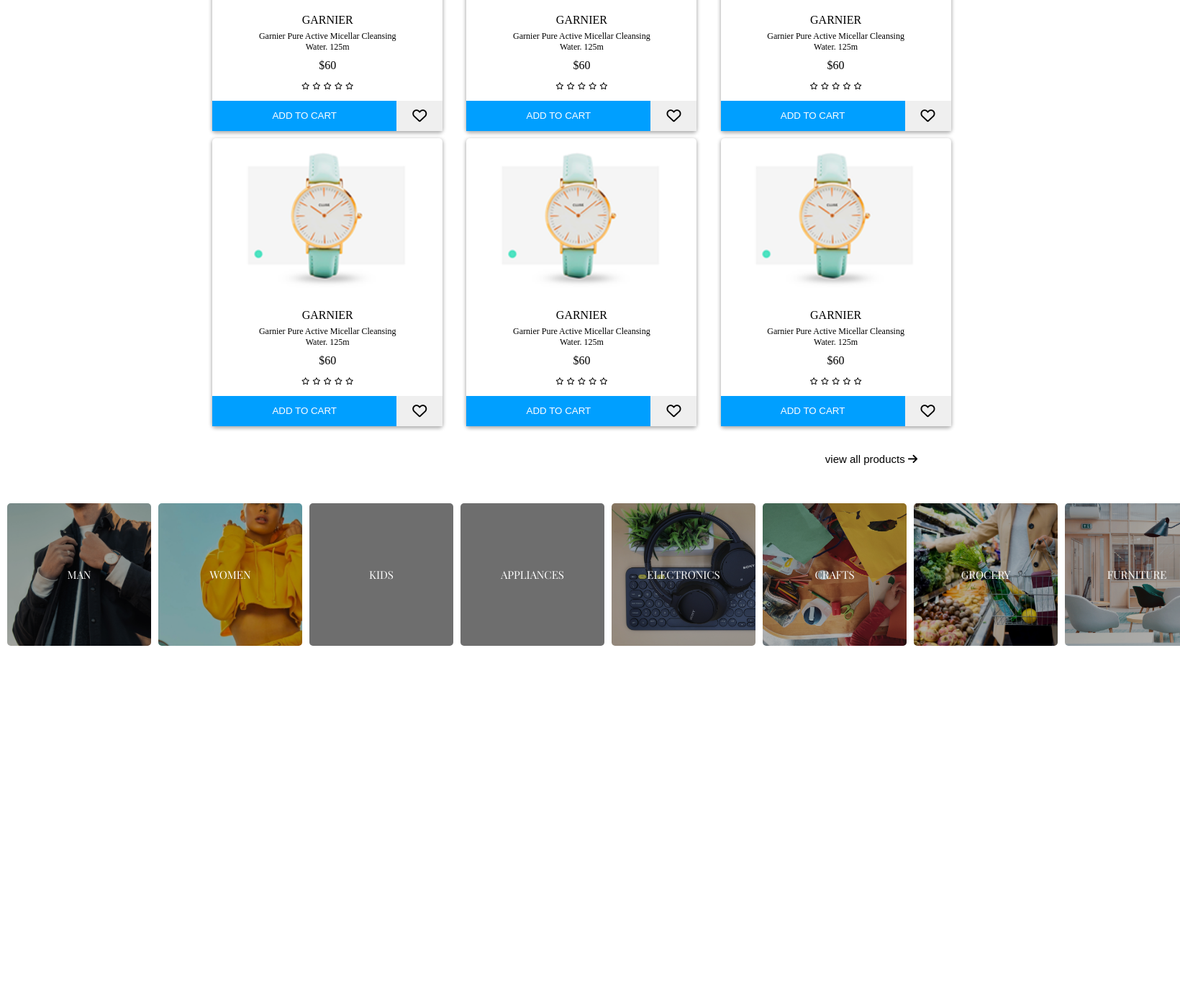
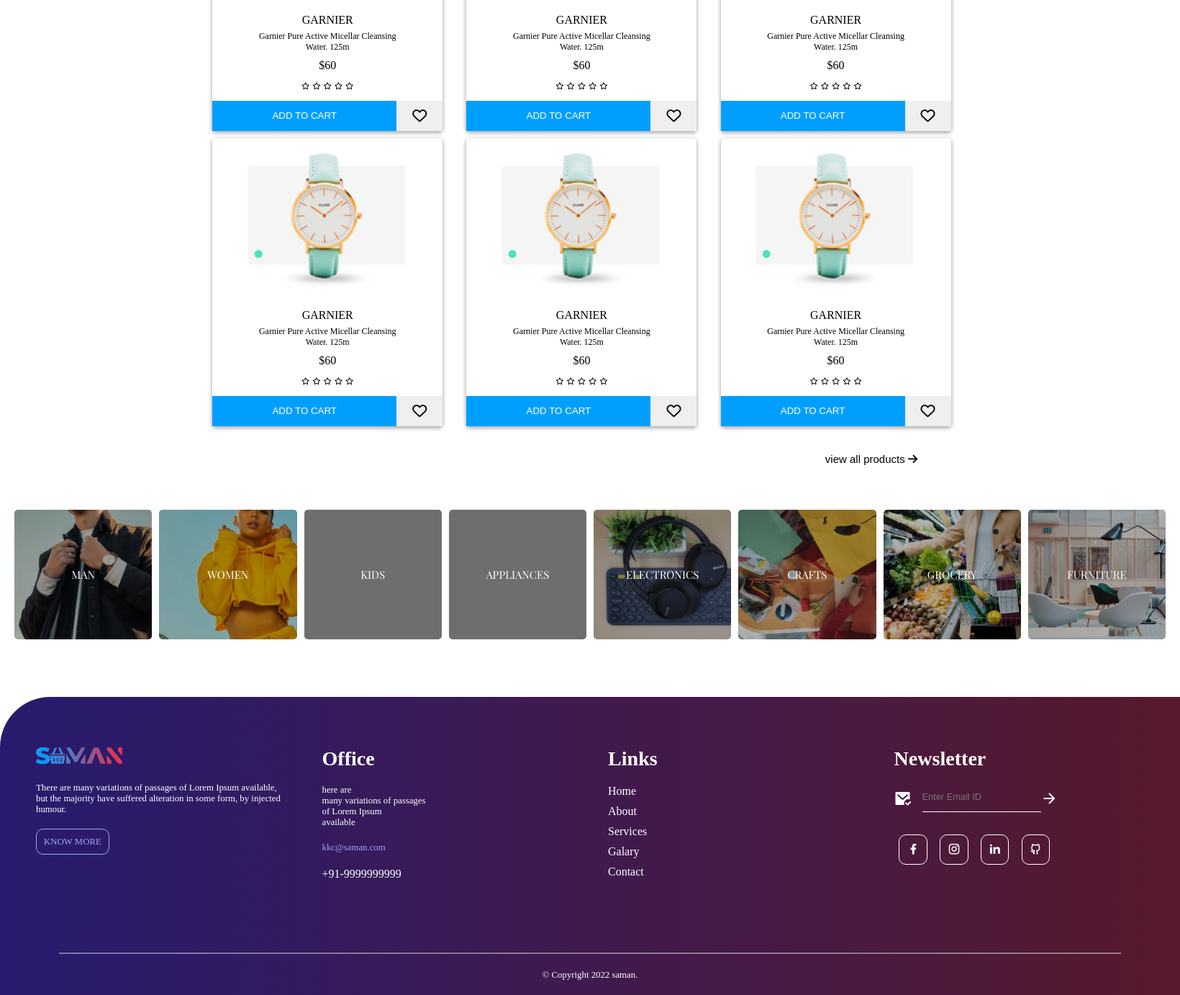
Before and after one commit to kamlesh-67/Saman, a PHP site: page /Home.html in a window 1640 px wide. Shown: the part 1058-2440 px from the top of the page at 72% size. Before the commit the page ends 1955 px from the top, so only its background shows below. Run offline with PHP 8.4, Linux system fonts and the light colour scheme; grey boxes are pictures that could not be loaded.

Commit message:
Added footer

```diff
--- a/Home.html
+++ b/Home.html
@@ -5,9 +5,14 @@
     <meta charset="UTF-8">
     <meta http-equiv="X-UA-Compatible" content="IE=edge">
     <meta name="viewport" content="width=device-width, initial-scale=1.0">
+    <link rel="apple-touch-icon" sizes="180x180" href="/apple-touch-icon.png">
+    <link rel="icon" type="image/png" sizes="32x32" href="/favicon-32x32.png">
+    <link rel="icon" type="image/png" sizes="16x16" href="/favicon-16x16.png">
+    <link rel="manifest" href="/site.webmanifest">
     <link rel="stylesheet" href="https://cdnjs.cloudflare.com/ajax/libs/font-awesome/6.2.1/css/all.min.css"
         integrity="sha512-MV7K8+y+gLIBoVD59lQIYicR65iaqukzvf/nwasF0nqhPay5w/9lJmVM2hMDcnK1OnMGCdVK+iQrJ7lzPJQd1w=="
         crossorigin="anonymous" referrerpolicy="no-referrer" />
+    <link href="https://cdn.jsdelivr.net/npm/remixicon@2.5.0/fonts/remixicon.css" rel="stylesheet">
     <link rel="stylesheet" href="style.css">
     <title>e-commerce - Find All Your Favorite Brands Here</title>
 
@@ -29,8 +34,8 @@
                 <div class="search-icon">
                     <label for="search"><i class="fa-solid fa-magnifying-glass"></i></label>
                 </div>
-                <input type="text"
-                    name="search" id="search"></div>
+                <input type="text" name="search" id="search">
+            </div>
 
 
             <div class="navbar">
@@ -204,24 +209,111 @@
         </div>
         <div class="categories">
             <div class="categories-boxes">
-                <div class="box"><p>man</p></div>
-                <div class="box"><p>women</p></div>
-                <div class="box"><p>kids</p></div>
-                <div class="box"><p>appliances</p></div>
-                <div class="box"><p>electronics</p></div>
-                <div class="box"><p>crafts</p></div>
-                <div class="box"><p>grocery</p></div>
-                <div class="box"><p>furniture</p></div>
+                <div class="box">
+                    <p>man</p>
+                </div>
+                <div class="box">
+                    <p>women</p>
+                </div>
+                <div class="box">
+                    <p>kids</p>
+                </div>
+                <div class="box">
+                    <p>appliances</p>
+                </div>
+                <div class="box">
+                    <p>electronics</p>
+                </div>
+                <div class="box">
+                    <p>crafts</p>
+                </div>
+                <div class="box">
+                    <p>grocery</p>
+                </div>
+                <div class="box">
+                    <p>furniture</p>
+                </div>
             </div>
         </div>
     </section>
 
 
-    <footer>
+    <footer class="footer-sec">
+        <div class="main">
+
+
+            <div class="logo row">
+                <div class="footer-header">
+                    <img src="gallery/logo.png"
+                        class="manik" alt="">
+                </div>
+                <div class="logo-des">
+                    <p>There are many variations of passages of Lorem Ipsum available, but the majority have suffered
+                        alteration in some form, by injected humour.</p>
+
+                    <a href="#" class="btn-know">Know More</a>
+                </div>
+
+
+            </div>
 
 
 
+            <div class="office row">
+                <div class="footer-header">
+                    <h3>Office</h3>
+                </div>
+                <div class="office-des">
+                    <p>here are <br> many variations of passages<br>of Lorem Ipsum<br>available</p>
 
+                    <a href="#">kkc@saman.com</a>
+
+                    <p class="num">+91-9999999999</p>
+                </div>
+            </div>
+
+
+            <div class="link row">
+                <div class="footer-header">
+                    <h3>Links</h3>
+                </div>
+
+                <div class="link-des">
+                    <a href="#" class="footer-links">Home</a>
+                    <a href="#" class="footer-links">About</a>
+                    <a href="#" class="footer-links">Services</a>
+                    <a href="#" class="footer-links">Galary</a>
+                    <a href="#" class="footer-links">Contact</a>
+                </div>
+
+            </div>
+
+
+            <div class="newsletter row">
+                <div class="footer-header">
+                    <h3>Newsletter</h3>
+                </div>
+                <div class="newsletter-des">
+                    <div class="subcribe"><i class="sub-icon ri-mail-check-fill"></i>
+                        <input type="mail" placeholder="Enter Email ID" required>
+                        <i class="sub-icon ri-arrow-right-line"></i>
+                    </div>
+                    <div class="icons">
+                        <a href="#"><i class="social-icon ri-facebook-fill"></i></a>
+                        <a href="#"><i class="social-icon ri-instagram-line"></i></a>
+                        <a href="#"><i class="social-icon ri-linkedin-fill"></i></a>
+                        <a href="#"><i class="social-icon ri-github-line"></i></a>
+
+                    </div>
+                </div>
+            </div>
+
+
+        </div>
+        <div class="copyright">
+            <hr>
+            <p>© Copyright 2022 saman.</p>
+        </div>
     </footer>
 
 
--- a/style.css
+++ b/style.css
@@ -1,5 +1,16 @@
 /* -------------------------- CSS Reset --------------------------- */
 @import url('https://fonts.googleapis.com/css2?family=Philosopher:wght@700&family=Playfair+Display&display=swap');
+@import url('https://fonts.googleapis.com/css2?family=Poppins:wght@400;500;700&display=swap');
+
+:root {
+    --white: #FFF;
+    --black: #000;
+    --dark: #1E1E1E;
+    --gray: rgba(1, 1, 1, 0.6);
+    --lite: rgba(255, 255, 255, 0.6);
+    --primary: #009fff;
+    --secondary: #fdc632;
+}
 
 * {
     padding: 0;
@@ -7,13 +18,13 @@
     box-sizing: border-box;
 }
 
-body{
+body {
     overflow-x: hidden;
 }
 
 
 /* ------------------------- Start Pre-Loader----------------------------- */
-.preloader{
+.preloader {
     height: 100vh;
     width: 100vw;
     background-color: black;
@@ -70,13 +81,14 @@
     border-radius: 50%;
     box-shadow: 0 0 5px 5px black;
 }
+
 /* ------------------------End Pre-Loader------------------------ */
 
 
 /* -----------------------------Start Home page ------------------------------ */
 /* -----------------------------Start Header------------------------------ */
 
-header{
+header {
     z-index: 10;
     position: fixed;
     background-color: #ffffff7e;
@@ -91,15 +103,18 @@
     display: flex;
     font-size: 1.4rem;
 }
-header .navbar ul li{
+
+header .navbar ul li {
     list-style: none;
     margin: 0 7px;
 }
-header .navbar ul a{
+
+header .navbar ul a {
     text-decoration: none;
     color: #ec2f4b;
 }
-header .search input{
+
+header .search input {
     border: 0;
     background-color: #4545459c;
     height: 2rem;
@@ -111,7 +126,7 @@
 }
 
 
-header .search .search-icon{
+header .search .search-icon {
     background-color: #009fff;
     ;
     height: 2rem;
@@ -123,7 +138,7 @@
     align-items: center;
 }
 
-.menu ul{
+.menu ul {
     display: flex;
     flex-direction: column;
     position: absolute;
@@ -139,7 +154,7 @@
 
 
 
-section .hero{
+section .hero {
     z-index: -1;
     top: 0;
     left: 0;
@@ -152,6 +167,7 @@
     align-items: center;
     justify-content: end;
 }
+
 section .hero::before {
     content: '';
     background-color: black;
@@ -160,7 +176,8 @@
     width: 100vw;
     opacity: .4;
 }
-section .hero .hero-text{
+
+section .hero .hero-text {
     /* background-color: #ec2f4b; */
     height: 30vh;
     width: 40vw;
@@ -168,15 +185,18 @@
     z-index: 1;
 
 }
-section .hero .hero-text h1{
+
+section .hero .hero-text h1 {
     font-size: 58px;
     font-family: 'Philosopher', sans-serif;
 }
-section .hero .hero-text h3{
+
+section .hero .hero-text h3 {
     margin-top: 1.5rem;
     width: 75%;
 }
-section .hero .hero-text button{
+
+section .hero .hero-text button {
     height: 3rem;
     width: 12rem;
     font-size: 21px;
@@ -199,7 +219,7 @@
 /* ---------------------- Start recent-page ----------------------------------- */
 
 
-.recent-page{
+.recent-page {
     /* position: relative; */
     /* background-color: aquamarine; */
     margin-top: 40px;
@@ -221,7 +241,7 @@
 
 /* ---------------------- Start recent-page-cards ----------------------------------- */
 
-.recent-product-cards-box{
+.recent-product-cards-box {
     display: grid;
     grid-template-columns: repeat(3, 1fr);
     grid-template-rows: repeat(2, 1fr);
@@ -233,7 +253,7 @@
 }
 
 
-.recent-product-card{
+.recent-product-card {
     height: 50vh;
     width: 20rem;
     border-radius: 5px;
@@ -241,6 +261,7 @@
     display: flex;
     flex-direction: column;
 }
+
 .product-img {
     height: 60%;
     /* background-color: aqua; */
@@ -248,31 +269,37 @@
     justify-content: center;
     align-items: center;
 }
-.product-img img{
+
+.product-img img {
     height: 90%;
 }
-.product-title{
+
+.product-title {
     height: 8%;
     /* background-color: bisque; */
     padding: 2% 0;
     text-align: center;
 }
-.product-description{
+
+.product-description {
     height: 10%;
     /* background-color: blanchedalmond; */
     text-align: center;
 }
-.product-price{
+
+.product-price {
     height: 7%;
     /* background-color: darkgoldenrod; */
     text-align: center;
 }
-.product-rating{
+
+.product-rating {
     height: 5%;
     /* background-color: yellow; */
     text-align: center;
     margin-bottom: 12px;
 }
+
 /* .recent-cart{
     border: 0;
     height: 11%;
@@ -281,33 +308,38 @@
     border-bottom-right-radius: 5px;
 } */
 
-.recent-cart{
+.recent-cart {
     border: 0;
     height: 11%;
     /* background-color: yellowgreen; */
     background-color: #009fff;
 }
-.recent-cart button:nth-child(1){
+
+.recent-cart button:nth-child(1) {
     /* background-color: aqua; */
     float: left;
     height: 100%;
     width: 80%;
     color: #ffffff;
 }
-.recent-cart button:nth-child(2){
+
+.recent-cart button:nth-child(2) {
     /* background-color: aqua; */
     height: 100%;
     float: right;
     width: 20%;
     border: 0;
 }
-.recent-cart i{
+
+.recent-cart i {
     font-size: 20px;
 }
-.product-rating i{
+
+.product-rating i {
     font-size: 10px;
 }
-.product-description{
+
+.product-description {
     margin: auto;
     width: 60%;
     font-size: 12px;
@@ -319,7 +351,7 @@
 
 
 
-.view-all-products{
+.view-all-products {
     margin: auto;
     margin-top: 20PX;
     height: 40px;
@@ -327,12 +359,13 @@
 
     /* background-color: #009fff; */
 }
-.view-all-products button{
+
+.view-all-products button {
     float: right;
     margin-right: 20px;
     margin-top: 10PX;
     height: 30px;
-    padding:0 5PX;
+    padding: 0 5PX;
     border: 0;
     background: transparent;
     font-size: 15px;
@@ -343,28 +376,32 @@
 
 /* ---------------------- Start categories ----------------------------------- */
 
-section .categories{
+section .categories {
     /* background-color: #009fff; */
     height: 30vh;
     width: 100vw;
 }
- section .categories .categories-boxes{
+
+section .categories .categories-boxes {
     height: 100%;
     display: grid;
+    width: 100%;
     /* grid-template-rows: repeat(1,1fr);
     grid-template-columns: repeat(auto,1fr); */
     /* margin: auto 0; */
-    grid-template-columns: repeat(9,1fr);
+    grid-template-columns: repeat(8, 1fr);
     grid-column-gap: 10px;
+    grid-auto-flow: column;
     grid-row-gap: 10px;
     align-items: center;
-    overflow: scroll;
-    padding: 10px;
+    /* overflow: scroll; */
+    padding: 20px;
 }
- section .categories .categories-boxes .box{
+
+section .categories .categories-boxes .box {
     height: 90%;
-    width: 200px;
-    /* background-color: #ec2f4b; */
+    /* width: 200px; */
+    background-color: #ec2f4b;
     /* border: 2px solid black; */
     display: flex;
     align-items: center;
@@ -372,19 +409,21 @@
     color: #ffffff;
     border-radius: 5px;
 }
- section .categories .categories-boxes .box p{
+
+section .categories .categories-boxes .box p {
     position: absolute;
     z-index: 10;
     font-size: 15px;
     text-transform: uppercase;
     font-family: 'Playfair Display', serif;
 }
- section .categories .categories-boxes .box::before{
+
+section .categories .categories-boxes .box::before {
     content: '';
     top: 0;
     left: 0;
     height: 100%;
-     width: 200px;
+    width: 100%;
     background-color: #000000;
     opacity: 0.3;
     /* position: absolute; */
@@ -393,42 +432,49 @@
 }
 
 
- section .categories .categories-boxes .box:nth-child(1){
+section .categories .categories-boxes .box:nth-child(1) {
     background: url(gallery/man.jpg);
     background-repeat: no-repeat;
     background-size: cover;
 }
- section .categories .categories-boxes .box:nth-child(2){
+
+section .categories .categories-boxes .box:nth-child(2) {
     background: url(gallery/women.jpg);
     background-repeat: no-repeat;
     background-size: cover;
 }
- section .categories .categories-boxes .box:nth-child(3){
+
+section .categories .categories-boxes .box:nth-child(3) {
     background: url(gallery/kids.jpg);
     background-repeat: no-repeat;
     background-size: cover;
 }
- section .categories .categories-boxes .box:nth-child(4){
+
+section .categories .categories-boxes .box:nth-child(4) {
     background: url(gallery/applinces.jpg);
     background-repeat: no-repeat;
     background-size: cover;
 }
- section .categories .categories-boxes .box:nth-child(5){
+
+section .categories .categories-boxes .box:nth-child(5) {
     background: url(gallery/electronics.jpg);
     background-repeat: no-repeat;
     background-size: cover;
 }
- section .categories .categories-boxes .box:nth-child(6){
+
+section .categories .categories-boxes .box:nth-child(6) {
     background: url(gallery/crafts.jpg);
     background-repeat: no-repeat;
     background-size: cover;
 }
- section .categories .categories-boxes .box:nth-child(7){
+
+section .categories .categories-boxes .box:nth-child(7) {
     background: url(gallery/grocery.jpg);
     background-repeat: no-repeat;
     background-size: cover;
 }
- section .categories .categories-boxes .box:nth-child(8){
+
+section .categories .categories-boxes .box:nth-child(8) {
     background: url(gallery/furniture.jpg);
     background-repeat: no-repeat;
     background-size: cover;
@@ -436,6 +482,239 @@
 
 
 /* ---------------------- End categories ----------------------------------- */
+
+/* ---------------------- Start footer ----------------------------------- */
+
+footer {
+    color: #fff;
+    background-image: linear-gradient(90deg, rgba(39, 27, 111, 1) 0%, rgba(87, 25, 45, 1) 100%);
+    position: relative;
+    width: 100%;
+    height: 50%;
+    /* top: 350px; */
+    border-top-left-radius: 70px;
+    font-size: 0.8rem;
+}
+
+
+
+@media (max-width:960px) {
+    footer {
+        width: 100%;
+        top: 120px;
+    }
+
+    .main {
+        margin: 50px;
+        display: grid;
+        grid-template-columns: repeat(2, 1fr);
+        grid-template-rows: 1fr 1fr;
+    }
+
+    .logo {
+        grid-column: 1/3;
+    }
+
+    .office {
+        grid-column: 3/5;
+    }
+
+    .link {
+        grid-column: 1/3;
+    }
+
+
+}
+
+
+
+
+
+@media (max-width:660px) {
+    .main {
+        gap: 10px;
+        margin: 0;
+
+    }
+
+    .icons {
+        display: flex;
+    }
+
+
+
+    .row {
+        grid-column: 1/4;
+    }
+}
+
+
+
+
+
+
+
+.manik {
+    width: 120px;
+}
+
+.main {
+    margin: 50px;
+    padding-top: 20px;
+    padding-bottom: 50px;
+    display: grid;
+    gap: 50px;
+    grid-template-columns: repeat(4, 1fr);
+}
+
+.row {
+    margin-top: 50px;
+}
+
+.footer-header {
+    font-size: 1.5rem;
+    margin-bottom: 20px;
+}
+
+.office-des {
+    display: flex;
+    flex-direction: column;
+    gap: 20px;
+}
+
+.office a {
+    text-decoration: none;
+    color: #98A8F8;
+
+}
+
+.office a:hover {
+    color: #fff;
+}
+
+.num {
+    font-size: 1rem;
+    font-weight: 500;
+}
+
+.link-des {
+    display: flex;
+    flex-direction: column;
+    gap: 10px;
+}
+
+.link-des a {
+    color: #fff;
+    text-decoration: none;
+    font-size: 1rem;
+}
+
+.link-des a:hover {
+    color: #FB2576;
+    transition: linear 0.3s;
+}
+
+.btn-know {
+    text-decoration: none;
+    background-color: #fff;
+    padding: 10px;
+    position: relative;
+    top: 30px;
+    background-color: transparent;
+    border: 1px solid #98A8F8;
+    color: #98A8F8;
+    text-transform: uppercase;
+    border-radius: 10px;
+
+}
+
+
+.btn-know:hover {
+    color: white;
+    background-color: #98A8F8;
+    transition: linear 0.3s;
+}
+
+.subcribe {
+    display: flex;
+}
+
+input[type=mail] {
+    border: none;
+    padding-bottom: 5px;
+    border-bottom: 1px solid #fff;
+    background-color: transparent;
+    font-size: 0.8rem;
+    color: #ffffff;
+}
+
+.sub-icon {
+    margin: 7px;
+    margin-right: 15px;
+    margin-left: 0;
+    font-size: 1.5rem;
+}
+
+.ri-arrow-right-line {
+    margin-left: 0;
+
+}
+
+.icons a {
+    text-decoration: none;
+    color: #fff;
+    border: 1px solid #fff;
+    justify-content: center;
+    padding: 10px;
+    border-radius: 10px;
+    align-items: center;
+    font-size: 1.1rem;
+    margin: 2%;
+}
+
+
+.social-icon {
+    position: relative;
+    top: 2px;
+}
+
+.icons a:hover {
+    color: #fff;
+    background-color: #FB2576;
+    border-color: #FB2576;
+}
+
+.newsletter-des {
+    display: flex;
+    flex-direction: column;
+    gap: 40px;
+}
+
+.copyright {
+    text-align: center;
+}
+
+hr {
+    width: 90%;
+    margin: 2px auto;
+    opacity: 40%;
+    border: 0.01px solid white;
+
+}
+
+.copyright p {
+    padding: 20px;
+}
+
+
+
+
+
+
+
+
+
+/* ---------------------- End footer ----------------------------------- */
 
 
 
@@ -474,20 +753,23 @@
     display: grid;
     grid-template-columns: 1fr 1fr;
 }
-.product-section .filter{
+
+.product-section .filter {
     /* border: 2px solid #009fff; */
     width: 20vw;
 }
-.product-section .products{
+
+.product-section .products {
     /* border: 2px solid #ec2f4b; */
     width: 80vw;
     display: grid;
     padding: 20px;
-    grid-template-columns: repeat(5,1fr);
+    grid-template-columns: repeat(5, 1fr);
     grid-column-gap: 20px;
     grid-row-gap: 20px;
 }
-.product-section .products .box{
+
+.product-section .products .box {
     border: 2px solid black;
     height: 300px;
 
```
Also changed, not shown: android-chrome-192x192.png (added), android-chrome-512x512.png (added), apple-touch-icon.png (added), favicon-16x16.png (added), favicon-32x32.png (added), favicon.ico (added), site.webmanifest (added). Lines whose indentation alone changed are shown as unchanged.
